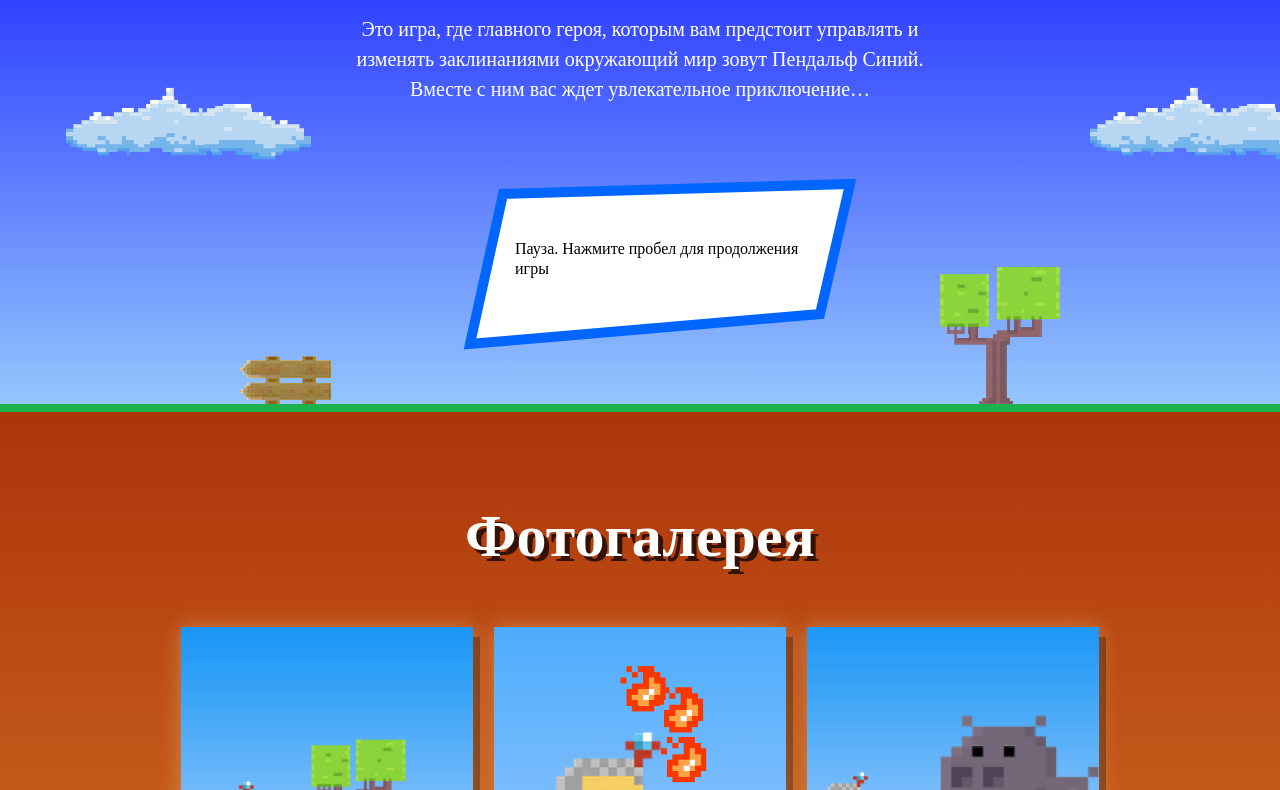
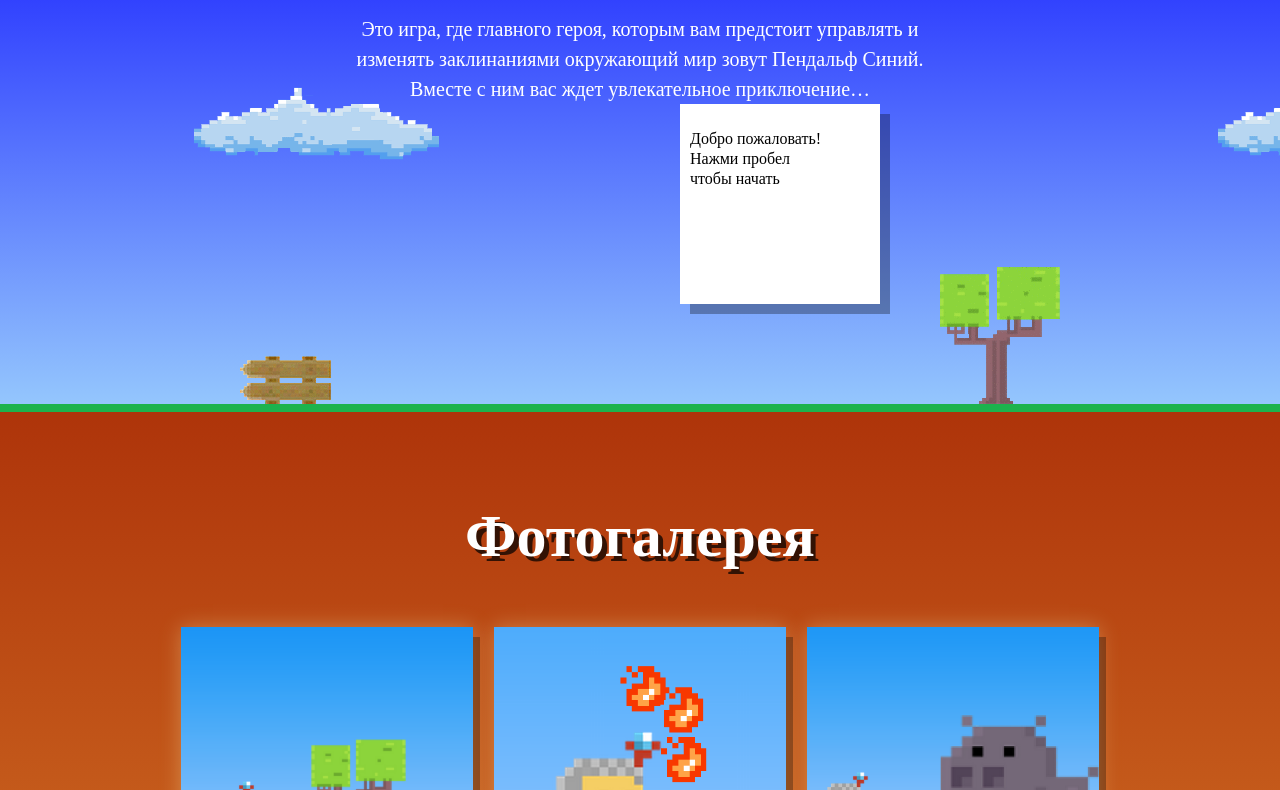
Before and after one commit to zcodeod/115242-code-and-magick, a website: page index.html in a window 1280 px wide. Shown: the part 203-993 px from the top of the page. Drawn offline with Linux system fonts and the light colour scheme; a web font is replaced by a local one.

Commit message:
2 задание

```diff
--- a/index.html
+++ b/index.html
@@ -19,7 +19,6 @@
     Это игра, где главного героя, которым вам предстоит управлять и изменять заклинаниями окружающий мир зовут Пендальф Синий.
     Вместе с ним вас ждет увлекательное приключение&hellip;
   </p>
-
   <div class="demo"></div>
 </header>
 
@@ -119,9 +118,10 @@
   </article>
 </template>
 
-<script src="js/check.js"></script>
+<!--<script src="js/check.js"></script>-->
 <script src="js/form.js"></script>
-<script src="js/game-stat.min.js"></script>
-
+<script src="js/game.js"></script>
+<!--<script src="js/game-stat.min.js"></script>-->
+<canvas id="canvas"></canvas>
 </body>
 </html>
--- a/js/game.js
+++ b/js/game.js
@@ -374,23 +374,44 @@
       }
     },
 
-    /**
+
+
+      /**
      * Отрисовка экрана паузы.
      */
     _drawPauseScreen: function() {
       switch (this.state.currentStatus) {
         case Verdict.WIN:
-          console.log('you have won!');
+          this._drawMessage(["Ты победил!"]);
           break;
         case Verdict.FAIL:
-          console.log('you have failed!');
+          this._drawMessage(["Ты проиграл!"]);
           break;
         case Verdict.PAUSE:
-          console.log('game is on pause!');
+          this._drawMessage(["Игра на паузе!"]);
           break;
         case Verdict.INTRO:
-          console.log('welcome to the game! Press Space to start');
+          this._drawMessage(["Добро пожаловать!", "Нажми пробел", "чтобы начать"]);
           break;
+      }
+    },
+
+    /**
+     * Отрисовка сообщения
+     */
+
+    _drawMessage: function(lines) {
+      this.ctx.fillStyle = "rgb(0, 0, 0, .3)";
+      this.ctx.fillRect(400, 10, 200, 200);
+
+      this.ctx.fillStyle = "#fff";
+      this.ctx.fillRect(390, 0, 200, 200);
+
+      this.ctx.fillStyle = "#000";
+      this.ctx.font = "16px PT Mono";
+
+      for(var i = 0; i < lines.length; i++) {
+        this.ctx.fillText(lines[i], 400, 40 + 20 * i);
       }
     },
 
```
